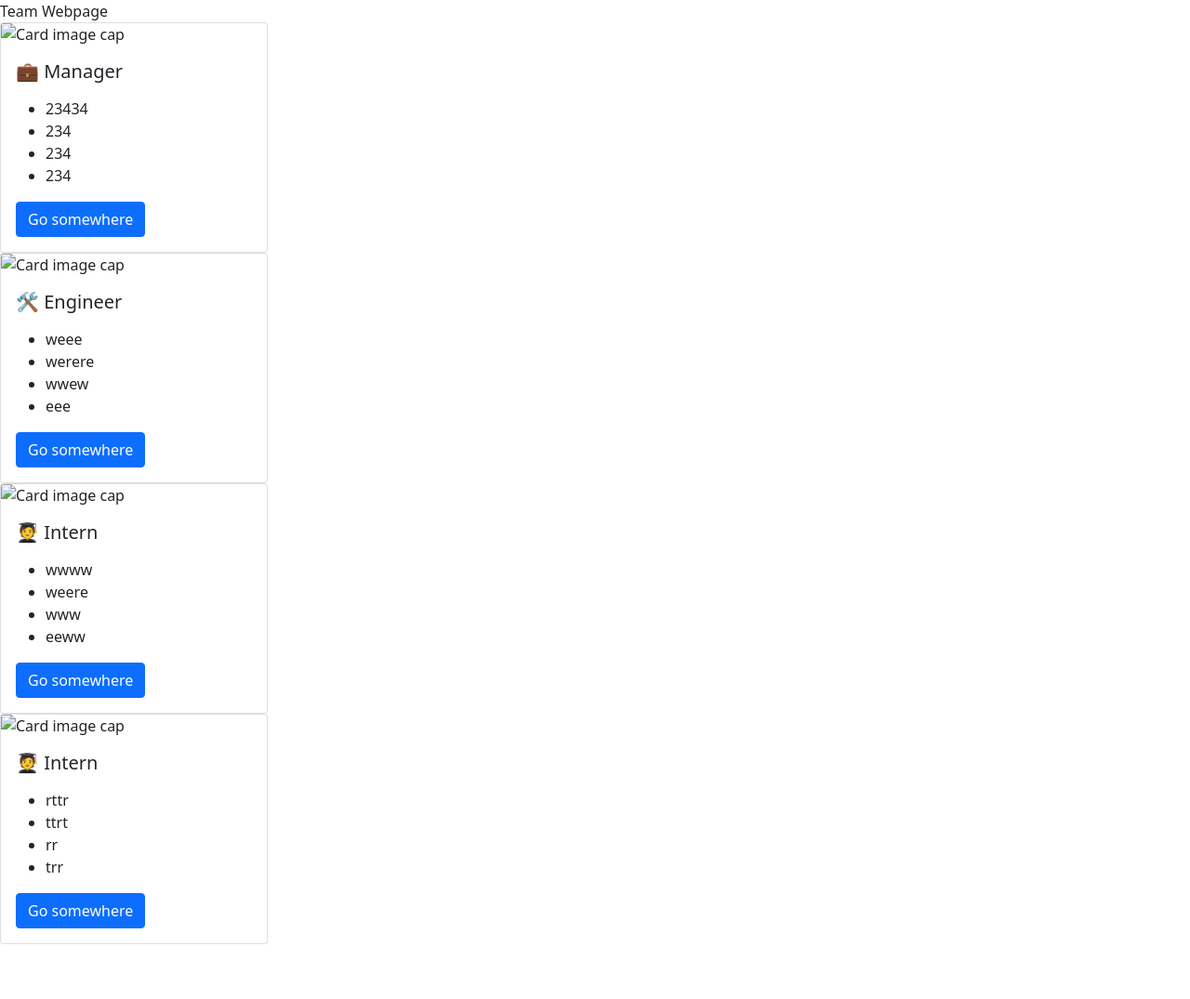
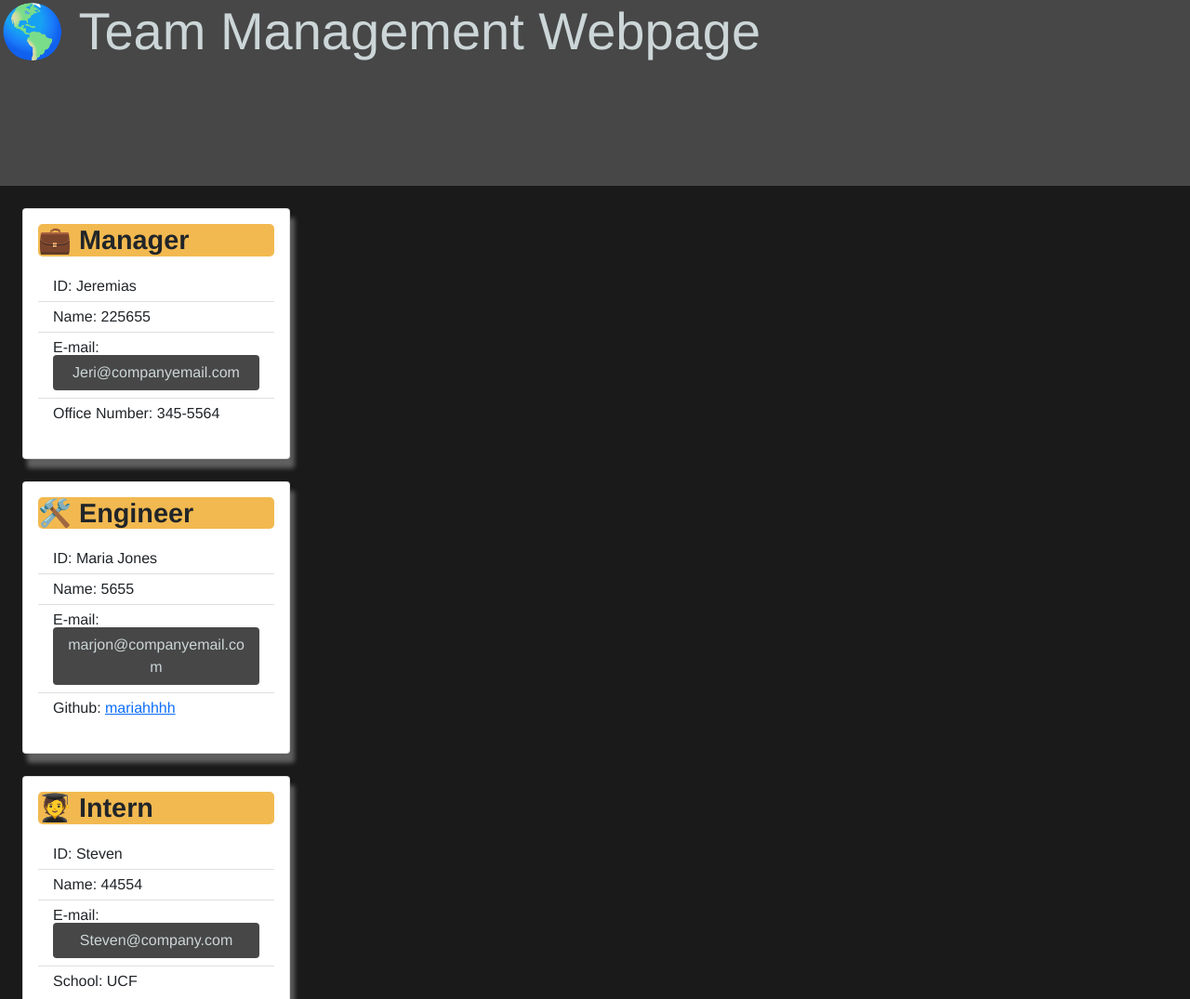
Before and after one commit to krooksoma/teamProfileGenerator, a website: page index.html in a window 1280 px wide. Shown: the top 1075 px of the page at 93% size. Before the commit the page ends 1016 px from the top, so only its background shows below. Drawn offline with nearby package versions, Linux system fonts and the light colour scheme.

Commit message:
final css adjustments, html formatting and README edits

```diff
--- a/index.html
+++ b/index.html
@@ -7,72 +7,63 @@
         <link href="https://cdn.jsdelivr.net/npm/bootstrap@5.0.2/dist/css/bootstrap.min.css"
         rel="stylesheet" integrity="sha384-EVSTQN3/azprG1Anm3QDgpJLIm9Nao0Yz1ztcQTwFspd3yD65VohhpuuCOmLASjC"
         crossorigin="anonymous">
+        <link rel="stylesheet" href="./utils/style.css">
         <title>Document</title>
     </head>
-    <header class="Jumbotrom">
-    Team Webpage
+    <header class="jumbotron jumbotron-fluid justify-content-center align-items-center mt-0">
+    <div class="d-flex justify-content-center align-items-center">
+    <h1 class= "display-4">🌎 Team Management Webpage</h1>
+    </div>
     </header>
 
     <body>
     <main>
-         <div class="card" style="width: 18rem;">
-    <img class="card-img-top" src="..." alt="Card image cap">
+
+   <div class="card" style="width: 18rem;">
     <div class="card-body">
       <h5 class="card-title"> 💼 Manager</h5>
       <p class="card-text">
-      <ul>
-      <li>23434 </li>
-      <li>234 </li>
-      <li>234 </li>
-      <li>234</li>
+      <ul class="list-group list-group-flush">
+      <li class="list-group-item">ID: Jeremias </li>
+      <li class="list-group-item">Name: 225655 </li>
+      <li class="list-group-item">E-mail:<a href="mailto: Jeri@companyemail.com?subject=your title&body=TThe message">
+        <button class="btn" id="btnOutlook">Jeri@companyemail.com</button>
+    </a></li>
+      <li class="list-group-item">Office Number: 345-5564</li>
       </ul>
       </p>
-      <a href="#" class="btn btn-primary">Go somewhere</a>
     </div>
-  </div> <div class="card" style="width: 18rem;">
-    <img class="card-img-top" src="..." alt="Card image cap">
+  </div>
+   <div class="card" style="width: 18rem;">
     <div class="card-body">
       <h5 class="card-title">🛠️ Engineer</h5>
       <p class="card-text">
-      <ul>
-      <li>weee </li>
-      <li>werere </li>
-      <li>wwew </li>
-      <li>eee</li>
+      <ul class="list-group list-group-flush">
+      <li class="list-group-item">ID: Maria Jones </li>
+      <li class="list-group-item">Name: 5655 </li>
+      <li class="list-group-item">E-mail:<a href="mailto: marjon@companyemail.com?subject=your title&body=TThe message">
+        <button class="btn" id="btnOutlook">marjon@companyemail.com</button>
+    </a></li>
+      <li class="list-group-item">Github: <a href="https://github.com/mariahhhh">mariahhhh </a></li>
       </ul>
       </p>
-      <a href="#" class="btn btn-primary">Go somewhere</a>
     </div>
-  </div> <div class="card" style="width: 18rem;">
-    <img class="card-img-top" src="..." alt="Card image cap">
+  </div>
+   <div class="card" style="width: 18rem;">
     <div class="card-body">
       <h5 class="card-title"> 🧑‍🎓 Intern</h5>
       <p class="card-text">
-      <ul>
-      <li>wwww </li>
-      <li>weere </li>
-      <li>www </li>
-      <li>eeww</li>
+      <ul class="list-group list-group-flush">
+      <li class="list-group-item">ID: Steven </li>
+      <li class="list-group-item">Name: 44554 </li>
+      <li class="list-group-item">E-mail:<a href="mailto: Steven@company.com?subject=your title&body=TThe message">
+        <button class="btn" id="btnOutlook">Steven@company.com</button>
+    </a></li>
+      <li class="list-group-item">School: UCF</li>
       </ul>
       </p>
-      <a href="#" class="btn btn-primary">Go somewhere</a>
-    </div>
-  </div> <div class="card" style="width: 18rem;">
-    <img class="card-img-top" src="..." alt="Card image cap">
-    <div class="card-body">
-      <h5 class="card-title"> 🧑‍🎓 Intern</h5>
-      <p class="card-text">
-      <ul>
-      <li>rttr </li>
-      <li>ttrt </li>
-      <li>rr </li>
-      <li>trr</li>
-      </ul>
-      </p>
-      <a href="#" class="btn btn-primary">Go somewhere</a>
     </div>
   </div>
-
     </main>
     <script src="https://cdn.jsdelivr.net/npm/bootstrap@5.0.2/dist/js/bootstrap.bundle.min.js"
     integrity="sha384-MrcW6ZMFYlzcLA8Nl+NtUVF0sA7MsXsP1UyJoMp4YLEuNSfAP+JcXn/tWtIaxVXM"
--- a/index.js
+++ b/index.js
@@ -132,7 +132,7 @@ function data(role) {
         );
 
         arrayString.push(createEngineerCard(newEngineer));
-        console.log(arrayString);
+
         addMember();
     })
 
@@ -167,7 +167,7 @@ function data(role) {
           intern.school,
         )
         arrayString.push(createInternCard(newIntern));
-        console.log(arrayString);
+
         addMember();
     })
 }}
--- /dev/null
+++ b/utils/style.css
@@ -0,0 +1,61 @@
+:root{
+    --primary: #1A1A1A;
+    --secondary: #474747;
+    --tertiary: #CCD6D8;
+    --complimentary: #F2B950;
+    --complimentary2: #EF7928;
+}
+*{
+    font-size: 1.6;
+    width: 100%;
+    line-height: 100%;
+    font-family: 'Franklin Gothic Medium', 'Arial Narrow', Arial, sans-serif;
+}
+
+html{
+    margin: 0;
+    background-color: var(--primary);
+}
+
+body{
+    background-color: var(--primary);
+    margin: 0 auto;
+    padding: 0 ;
+}
+
+h1{
+    font-size: 500%;
+    font-weight: bold;
+    color: var(--tertiary);
+}
+
+h2{
+    font-size: 250%;
+}
+
+h3{
+    font-size: 200%;
+}
+
+.jumbotron{
+    height: 25vh;
+    background-color: var(--secondary);
+}
+
+.card{
+    margin: 1.5rem;
+    box-shadow: 5px 10px 5px rgba(255, 255, 255, 0.3);
+}
+
+.card-title{
+    background-color: var(--complimentary);
+    font-size: 180%;
+    font-weight: bold;
+    border-radius: 5px;
+    padding: 0;
+}
+
+.btn{
+    background-color: var(--secondary);
+    color: var(--tertiary);
+}
```
Also changed, not shown: README.md.
